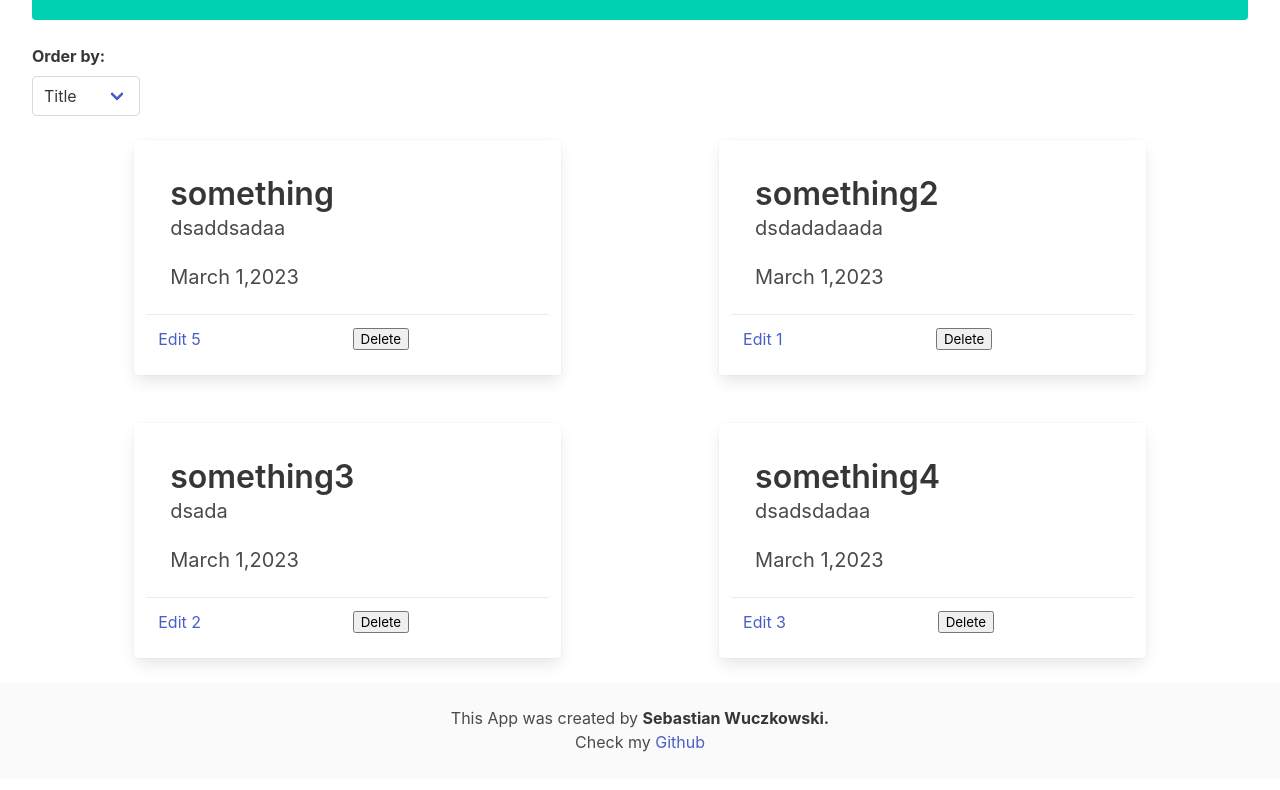
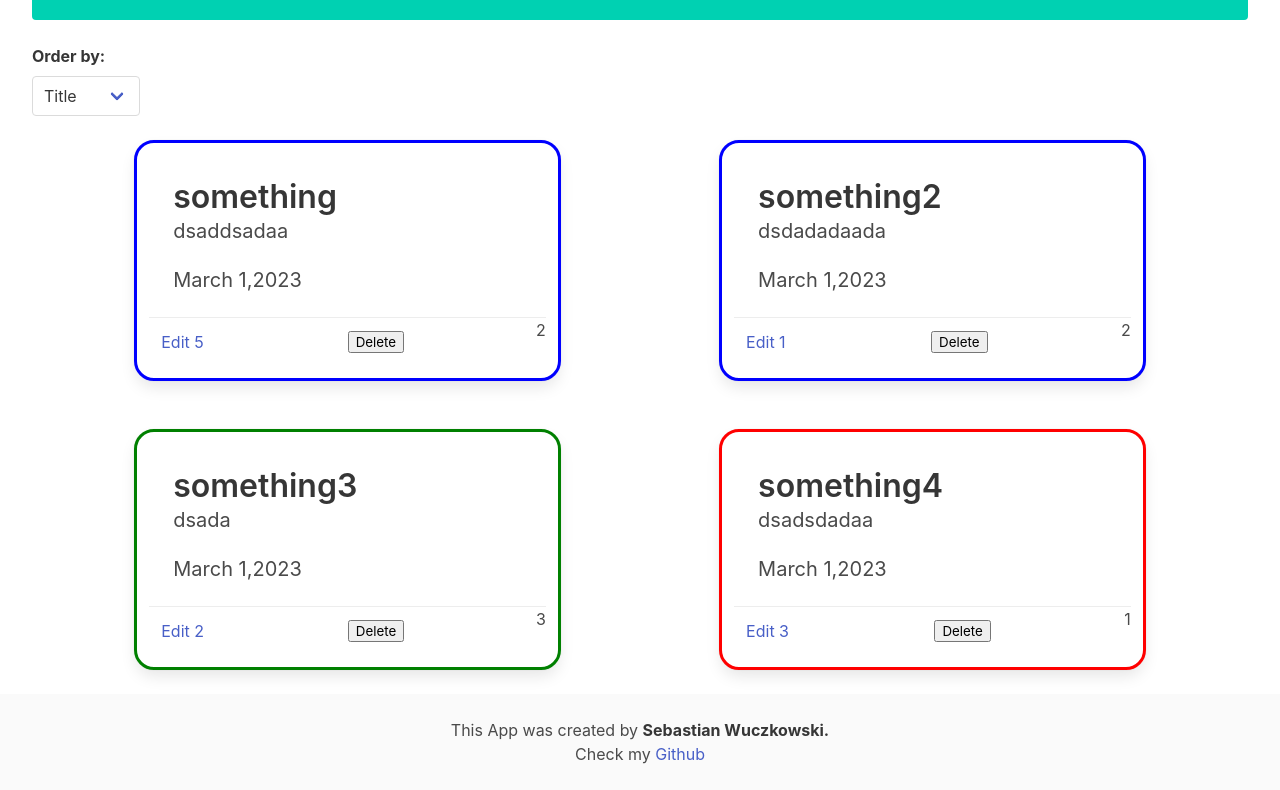
Before and after one commit to bednarroo/Nodeballs, a Vue app: page / in a window 1280 px wide. Shown: the part 779-1569 px from the top of the page. Built offline with nearby package versions, Linux system fonts and the light colour scheme.

Commit message:
add color depend on priority

```diff
--- a/src/components/AddElementForm.vue
+++ b/src/components/AddElementForm.vue
@@ -49,15 +49,19 @@
         priority: "",
         description: "",
         date: new Date(),
-        id: ""
-    })
+        id: Date.now().toString(36) + Math.random().toString(36).substr(2)
+    });
+    const cleanElement = () =>{
+          form.title = "",
+        form.description= "",
+        form.priority = ""
+        }
 
     const addNewNotes = (form) =>{
-        notes.addNote(form);
-        form.title = "",
-        form.description= "Select dropdown",
-        form.priority = 0,
-        form.id= ""
+        notes.addNote({...form, 'form.date': new Date(), 'form.id': new Date()});
+        form.date = new Date(),
+        form.id = Date.now().toString(36) + Math.random().toString(36).substr(2);
+        cleanElement();
     }
 
 
--- a/src/components/Card.vue
+++ b/src/components/Card.vue
@@ -1,5 +1,5 @@
 <template  >
-  <div class="card card column is-one-third m-5">
+  <div class="card card column is-one-third m-5 priority" :class="priorityClass">
   <div class="card-content">
     <p class="title">
 {{props.title}}    </p>
@@ -22,6 +22,7 @@
       <button @click="deleteElement(id)">  Delete
       </button>
     </p>
+    {{ props.priority }}
 
 </div>
 </div>
@@ -30,7 +31,7 @@
 <script setup>
   import {useNotesStore} from '@/stores/notes.js';
   import moment from 'moment';
-  import {computed, ref} from 'vue'
+  import {computed} from 'vue'
 
 const notes = useNotesStore();
 
@@ -47,10 +48,35 @@ notes.deleteNote(id)
 }
 // Computed data. Use correct format with extternal library
 const noteData = computed(()=>moment(props.date).format('MMMM d,YYYY'));
+const priorityClass = computed(() => {
+  console.log(props.priority)
+  if (props.priority == 1) {
+    return "high-priority";
+  } else if (props.priority == 2) {
+    return "medium-priority";
+  } else {
+    return "low-priority";
+  }
+});
 
 
 </script>
 
 <style>
 
+.priority{
+  border-radius: 20px;
+}
+
+.high-priority{
+  border: 3px solid red;
+}
+.medium-priority{
+  border: 3px solid blue;
+}
+.low-priority{
+  border: 3px solid green;
+
+}
+
 </style>
--- a/src/stores/notes.js
+++ b/src/stores/notes.js
@@ -12,7 +12,8 @@ export const useNotesStore = defineStore({
     },
     actions: {
         addNote(note){
-            this.notes.push(note)
+            this.notes.push(note);
+            console.log(note)
         },
         deleteNote(noteid){
             this.notes = this.notes.filter(note => {
```
